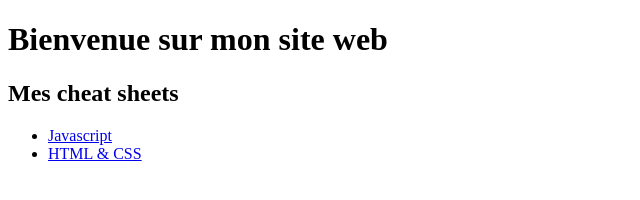
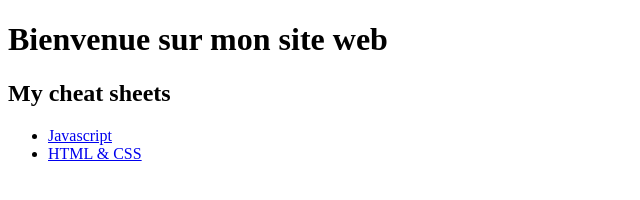
Before and after one commit to Pleymin/pleymin.github.io, a plain HTML site: page index.html in a window 1280 px wide. Shown: the full height of the page, 0-640 px from the left. Drawn offline with Linux system fonts and the light colour scheme.

Commit message:
Update index.html

```diff
--- a/index.html
+++ b/index.html
@@ -7,9 +7,9 @@
 
 <body>
 
-  <h1>Bienvenue sur mon site web</h1>
+<h1>Bienvenue sur mon site web</h1>
 
-<h2> Mes cheat sheets </h2>
+<h2> My cheat sheets </h2>
 <ul>
   <li> <a href="https://hackmd.io/2DyNCQqgTxi_QvmrVSE6hg"> Javascript </a> </li>
   <li> <a href="https://hackmd.io/6VLKHMk5Q36Ylhfs40eGWg"> HTML & CSS </a> </li>
```
